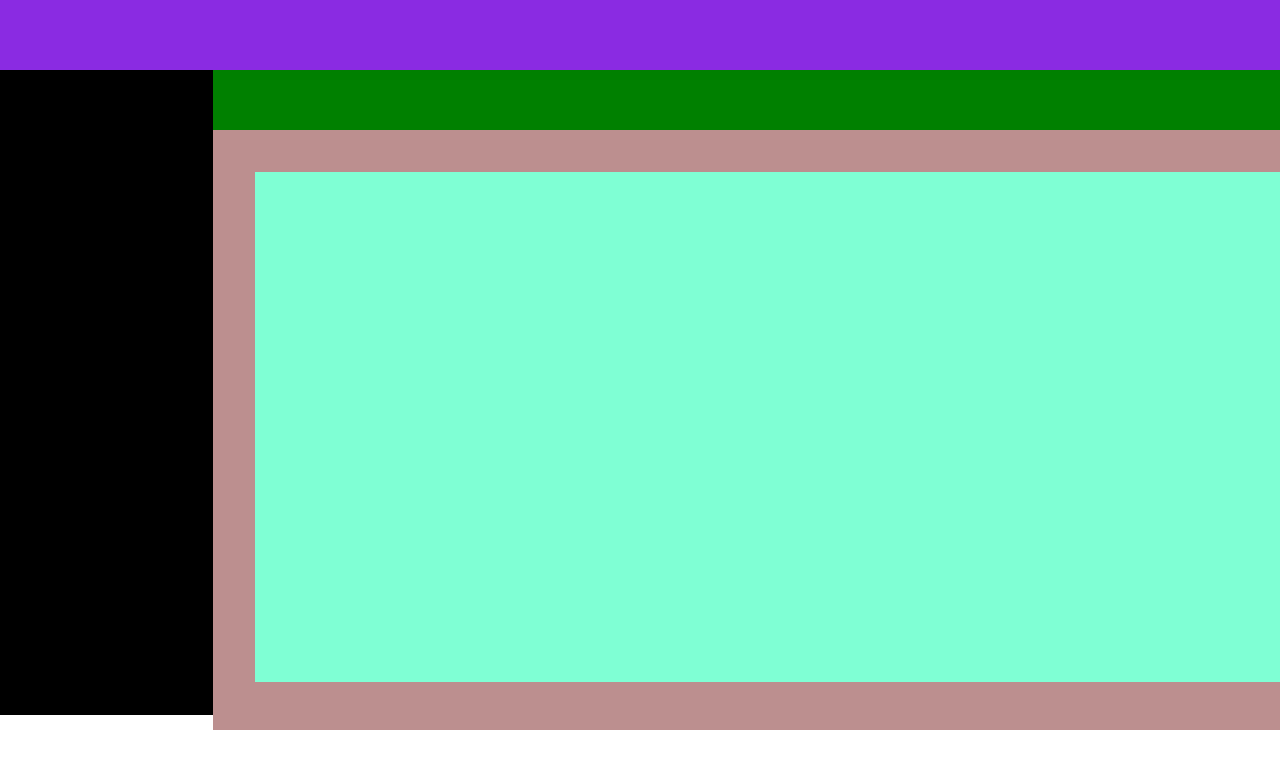
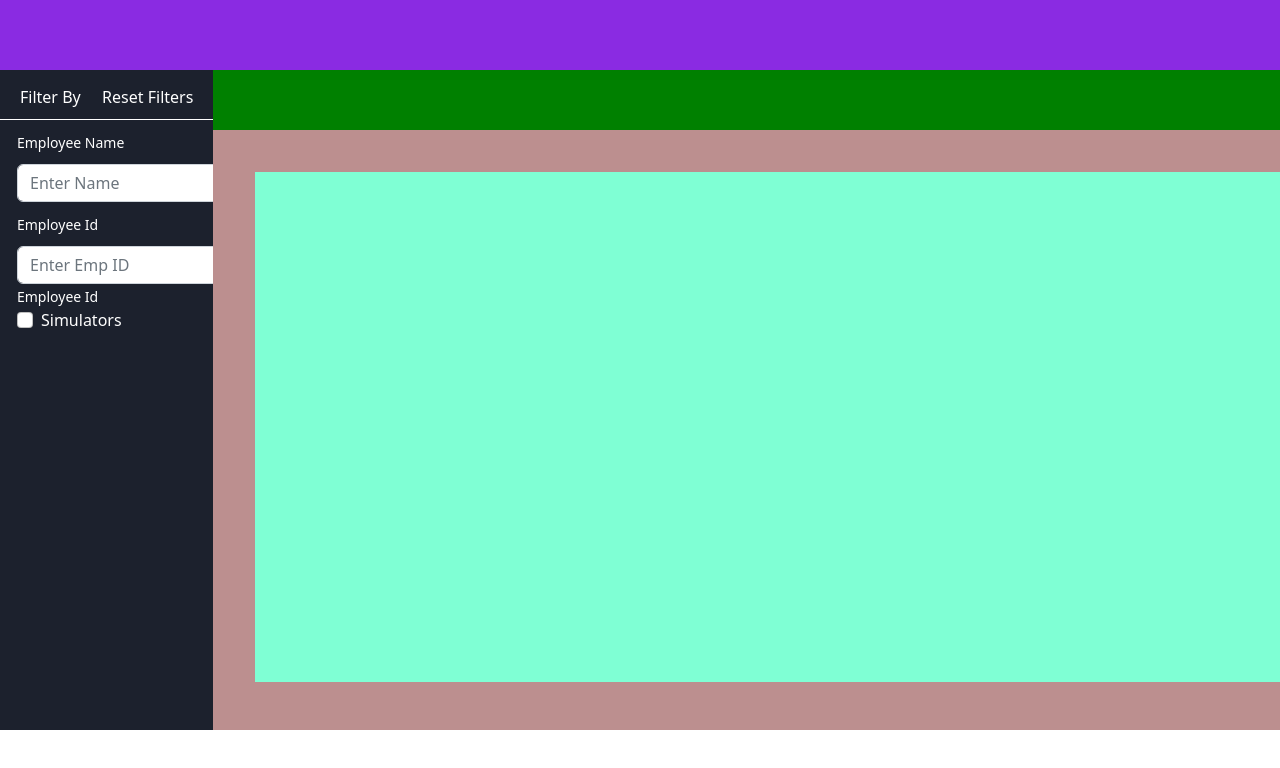
Before and after one commit to ivtlintern2022/Employee_Management, a React (Create React App) app: page / in a window 1280 px wide. Shown: the top 768 px of the page. Built offline with nearby package versions, Linux system fonts and the light colour scheme.

Commit message:
saurav commited for the second time

```diff
--- a/src/App.js
+++ b/src/App.js
@@ -18,7 +18,7 @@ function App() {
 {/* div row starts here */}
     <div className="row" style={{padding:"none"}}>
     {/* div column starts here */}
-    <div className="col-2 gx-0">
+    <div className="col-2 gx-0" style={{backgroundColor:"#1C212D"}}>
     <Sidebar/>
     </div>
     {/* div column ends here */}
--- a/src/components/sidebar/Sidebar.jsx
+++ b/src/components/sidebar/Sidebar.jsx
@@ -2,7 +2,39 @@ import React from 'react'
 import "./sidebar.css"
 export default function Sidebar() {
   return (
-    <div className='sidebar'>
+    <div classNameName='sidebar'>
+
+    {/* filter by and reset filters */}
+    <div className='filter_span_row row-3' style={{paddingTop:"15px"}}>
+    <span className='span_filter_by'>Filter By</span>
+    <span className='span_reset_filters'>Reset Filters</span>
+    </div>
+    {/* filter by and reset filters ends here */}
+    {/* Employee_id */}
+
+    <ul className="list-group-flush" style={{marginTop:"10px",marginLeft:"-15px", color:"#fff"}}>
+      {/* employee name */}
+    <span id='employee_name_span'>Employee Name</span>
+    <li className="list-group-item list_items">
+      <input className="form-control emp_name_input" type="text" placeholder="Enter Name" aria-label="default input example"/>
+    </li>
+     {/* employee id */}
+    <span id='employee_id_span'>Employee Id</span>
+    <li className="list-group-item list_items">
+      <input className="form-control emp_id_input" type="text" placeholder="Enter Emp ID" aria-label="default input example"/>
+    </li>
+    {/* Location */}
+    <span id='employee_id_span'>Employee Id</span>
+    {/* location options */}
+    <li className="list-group-item list_items">
+    <div className="form-check">
+        <input className="form-check-input" type="checkbox" value="" id="flexCheckDefault"/>
+          <label className="form-check-label" for="flexCheckDefault">
+          Simulators
+          </label>
+      </div>
+    </li>
+  </ul>
 
     </div>
   );
--- a/src/components/sidebar/sidebar.css
+++ b/src/components/sidebar/sidebar.css
@@ -1,6 +1,49 @@
 .sidebar{
-    background-color: black;
     height:645px;
     width: 100%;
-    /* height: 100%; */
+
 }
+.span_reset_filters{
+    float: right;
+    margin-right: 20px;
+    margin-bottom: 10px;
+    cursor: pointer;
+    color:white;
+
+}
+.span_reset_filters:hover{
+    color:whitesmoke;
+}
+.span_filter_by{
+    margin-left: 20px;
+    margin-bottom: 10px;
+    cursor: pointer;
+    color: white;
+}
+.span_filter_by:hover{
+    color:whitesmoke;
+}
+.filter_span_row{
+    border-bottom: 1px solid #fff;
+}
+/* employee name input filter */
+.emp_name_input{
+    width: 220px;
+    max-width: 300px;
+    margin-top: 10px;
+    margin-bottom: 10px;
+}
+#employee_name_span{
+    font-size: 14px;
+    padding-bottom: 20px;
+}
+/* employee id input filter */
+.emp_id_input{
+    width: 220px;
+    max-width: 300px;
+    margin-top: 10px;
+}
+#employee_id_span{
+    font-size: 14px;
+    padding-bottom: 20px;
+}
```
